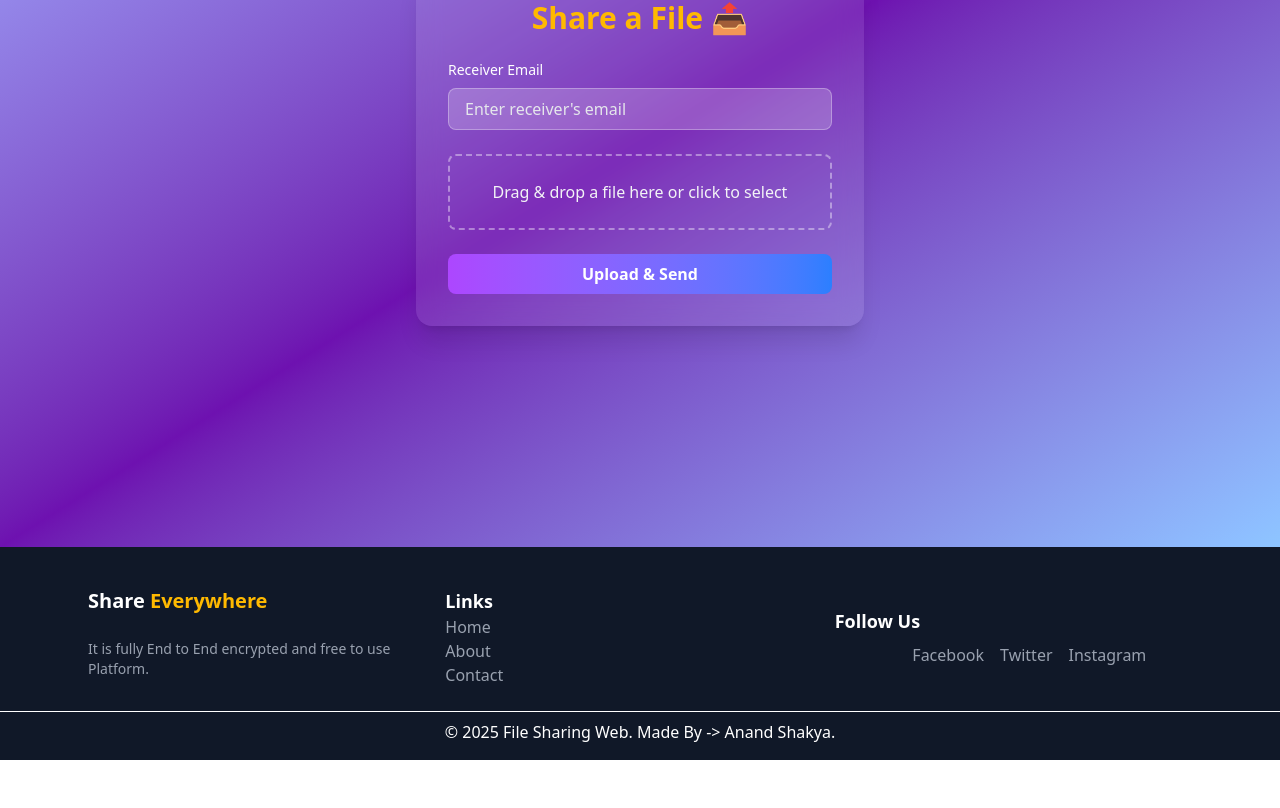
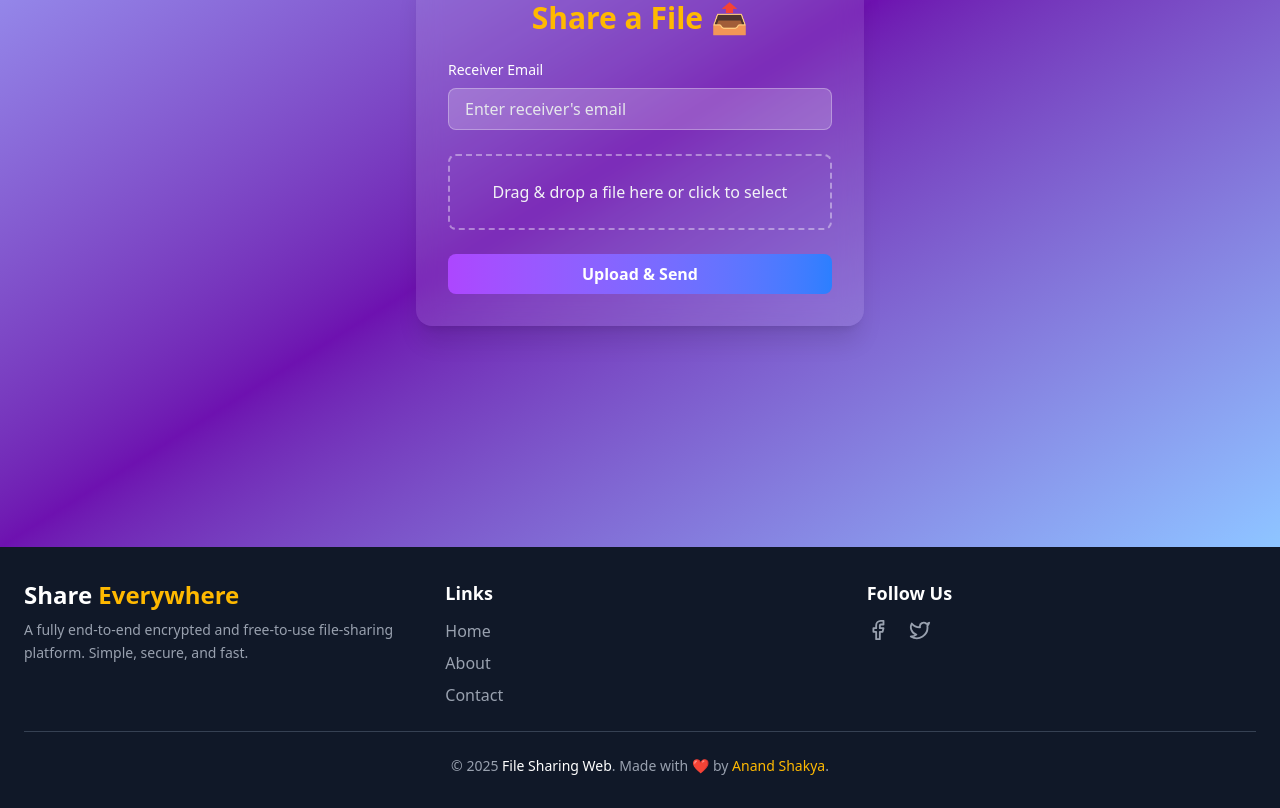
Before and after one commit to Anandshakya6398/File_sharing, a Next.js app in the folder frontend/: page / in a window 1280 px wide. Shown: the part 317-1125 px from the top of the page. Before the commit the page ends 1077 px from the top, so only its background shows below. Built offline with nearby package versions, Linux system fonts and the light colour scheme.

Commit message:
approax final

```diff
--- a/frontend/src/components/Footer.tsx
+++ b/frontend/src/components/Footer.tsx
@@ -1,43 +1,72 @@
-import React from 'react'
+import React from "react";
+import { Facebook, Twitter, Instagram } from "lucide-react";
 
 const Footer = () => {
   return (
-        <div className="bg-gray-900 text-white py-4">
-            <div className='grid grid-cols-3 px-14  justify-center items-center'>
+    <footer className="bg-gray-900 text-white py-8 px-6">
+      {/* Main Footer Section */}
+      <div className="max-w-7xl mx-auto grid grid-cols-1 md:grid-cols-3 gap-8 text-center md:text-left">
+        {/* Brand Section */}
         <div>
-                    <h2 className='text-xl font-bold mx-8 m-6  '>
-                        Share <span className='text-amber-400'>
-                            Everywhere
-                        </span>
+          <h2 className="text-2xl font-bold mb-2">
+            Share <span className="text-amber-400">Everywhere</span>
           </h2>
-                    <p className='text-sm mx-8 mt-2 text-gray-400 mb-8'>
-                        It is fully End to End encrypted and free to use Platform.
+          <p className="text-gray-400 text-sm leading-relaxed max-w-sm mx-auto md:mx-0">
+            A fully end-to-end encrypted and free-to-use file-sharing platform.
+            Simple, secure, and fast.
           </p>
         </div>
+
+        {/* Quick Links */}
         <div>
-                    <h4 className='text-lg font-semibold'>Links</h4>
-                    <ul>
-                        <li className='text-gray-400 hover:text-white cursor-pointer'>Home</li>
-                        <li className='text-gray-400 hover:text-white cursor-pointer'>About</li>
-                        <li className='text-gray-400 hover:text-white cursor-pointer'>Contact</li>
+          <h4 className="text-lg font-semibold mb-3">Links</h4>
+          <ul className="space-y-2">
+            <li className="text-gray-400 hover:text-white cursor-pointer transition-colors">
+              Home
+            </li>
+            <li className="text-gray-400 hover:text-white cursor-pointer transition-colors">
+              About
+            </li>
+            <li className="text-gray-400 hover:text-white cursor-pointer transition-colors">
+              Contact
+            </li>
           </ul>
         </div>
+
+        {/* Social Media Links */}
         <div>
-                    <h4 className='text-lg font-semibold'>Follow Us</h4>
-                    <div className='flex space-x-4 justify-center items-center mt-2'>
-                        <span className='text-gray-400 hover:text-white cursor-pointer'>Facebook</span>
-                        <span className='text-gray-400 hover:text-white cursor-pointer'>Twitter</span>
-                        <span className='text-gray-400 hover:text-white cursor-pointer'>Instagram</span>
+          <h4 className="text-lg font-semibold mb-3">Follow Us</h4>
+          <div className="flex justify-center md:justify-start space-x-5">
+            <a
+              href="#"
+              className="text-gray-400 hover:text-blue-500 transition-colors"
+              aria-label="Facebook"
+            >
+              <Facebook size={22} />
+            </a>
+            <a
+              href="#"
+              className="text-gray-400 hover:text-sky-400 transition-colors"
+              aria-label="Twitter"
+            >
+              <Twitter size={22} />
+            </a>
+
           </div>
         </div>
       </div>
 
-            <hr />
-            <div className="container mx-auto text-center mt-2">
-                <p>&copy; {new Date().getFullYear()} File Sharing Web. Made By -&gt; Anand Shakya.</p>
+      {/* Divider */}
+      <hr className="my-6 border-gray-700" />
+
+      {/* Bottom Section */}
+      <div className="text-center text-gray-400 text-sm">
+        &copy; {new Date().getFullYear()}{" "}
+        <span className="text-white">File Sharing Web</span>. Made with ❤️ by{" "}
+        <span className="text-amber-400 font-medium">Anand Shakya</span>.
       </div>
-        </div>
-    )
-}
+    </footer>
+  );
+};
 
-export default Footer
+export default Footer;
```
Lines whose indentation alone changed are shown as unchanged.
